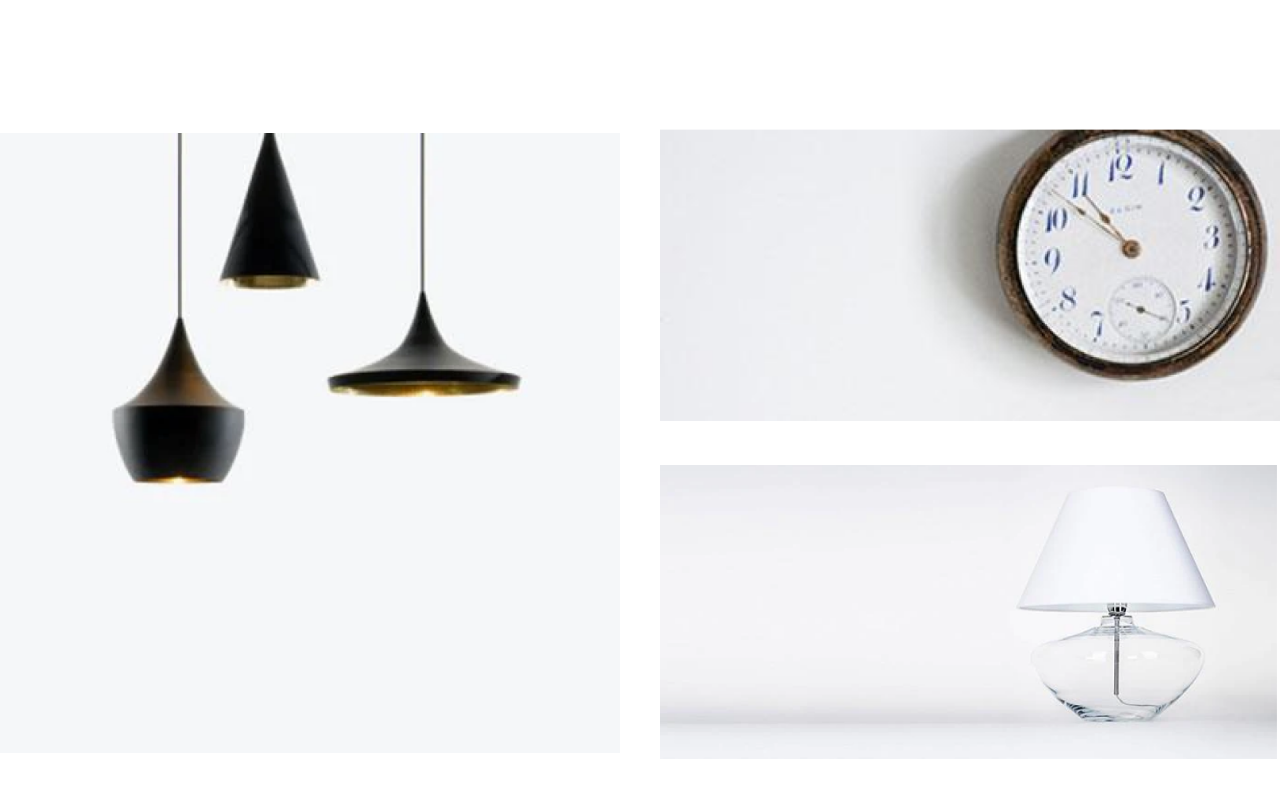
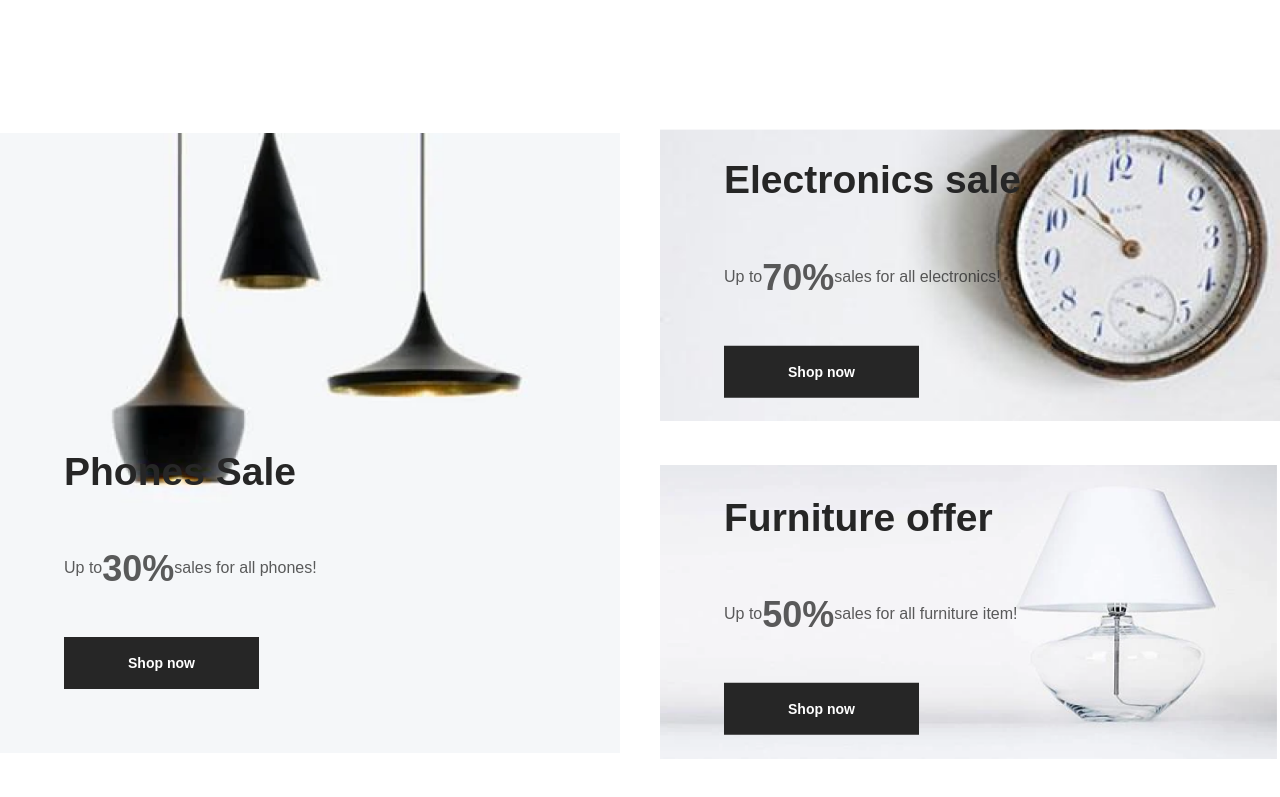
Before and after one commit to seydurrahman/FDR-2303-e-commerce, a React (Vite) app: page / in a window 1280 px wide. Shown: the part 647-1444 px from the top of the page. Built offline with nearby package versions, Linux system fonts and the light colour scheme.

Commit message:
Overlay component done

```diff
--- a/src/Component/CommonComponent/Overlay.jsx
+++ b/src/Component/CommonComponent/Overlay.jsx
@@ -1,12 +1,12 @@
 import React from 'react'
-
-const Overlay = () => {
+import Button from './Button'
+const Overlay = ({className,title,discountDetailsFirst,discountDetailsLast,discountAmount,btnTitle}) => {
   return (
     <>
-         <div className=' absolute bottom-16 left-16'>
-                    <h3 className=' font-DMsans font-bold text-[39px] text-main_font_color'>Phones Sales</h3>
-                    <p className=' mt-12 font-DMsans font-normal text-main_font_color text-base opacity-75 mb-12'>Up to <span className=' text-4xl font-bold align-middle'>30% </span>sale for all phones!</p>
-                    <Button className={" py-4 px-16 bg-main_font_color text-main_bg_color font-DMsans font-bold text-sm hover:bg-slate-700"} title="Shop Now"/>
+         <div className={`absolute ${className}`}>
+                    <h3 className=' font-DMsans font-bold text-[39px] text-main_font_color'> {title?title:"Phones Sales"}</h3>
+                    <p className=' mt-12 font-DMsans font-normal text-main_font_color text-base opacity-75 mb-12'>{discountDetailsFirst}<span className=' text-4xl font-bold align-middle'>{discountAmount}</span>{discountDetailsLast}</p>
+                    <Button className={" py-4 px-16 bg-main_font_color text-main_bg_color font-DMsans font-bold text-sm hover:bg-slate-700"} title={btnTitle}/>
          </div>
     </>
   )
--- a/src/Component/SaleInfo/SaleInfo.jsx
+++ b/src/Component/SaleInfo/SaleInfo.jsx
@@ -3,7 +3,7 @@ import Flex from '../CommonComponent/Flex'
 import Saleleft from "../../assets/Saleleft.png"
 import Electronicwatch from "../../assets/Electronicwatch.png"
 import Furniture from "../../assets/Furniture.png"
-import Button from '../CommonComponent/Button'
+import Overlay from '../CommonComponent/Overlay.jsx'
 const SaleInfo = () => {
   return (
     <>
@@ -14,19 +14,21 @@ const SaleInfo = () => {
                 <picture>
                     <img src={Saleleft} alt={Saleleft} />
                 </picture>
-
+               <Overlay className={" bottom-16 left-16"} title="Phones Sale" discountDetailsFirst="Up to" discountDetailsLast={`sales for all phones!`} discountAmount="30%" btnTitle ="Shop now"/>
             </div>
             <div className=' w-full'>
                 <Flex className={"flex-col gap-y-11"}>
-                    <div className=" w-full">
+                    <div className=" w-full relative">
                         <picture>
                             <img src={Electronicwatch} alt={Electronicwatch} />
                         </picture>
+                        <Overlay className={" top-1/2 -translate-y-1/2 left-16"} title="Electronics sale" discountDetailsFirst="Up to" discountDetailsLast={`sales for all electronics!`} discountAmount="70%" btnTitle ="Shop now"/>
                     </div>
-                    <div className=" w-full">
+                    <div className=" w-full relative">
                         <picture>
                             <img src={Furniture} alt={Furniture} />
                         </picture>
+                        <Overlay className={" top-1/2 -translate-y-1/2 left-16"} title="Furniture offer" discountDetailsFirst="Up to" discountDetailsLast={`sales for all furniture item!`} discountAmount="50%" btnTitle ="Shop now"/>
                     </div>
                 </Flex>
             </div>
```
